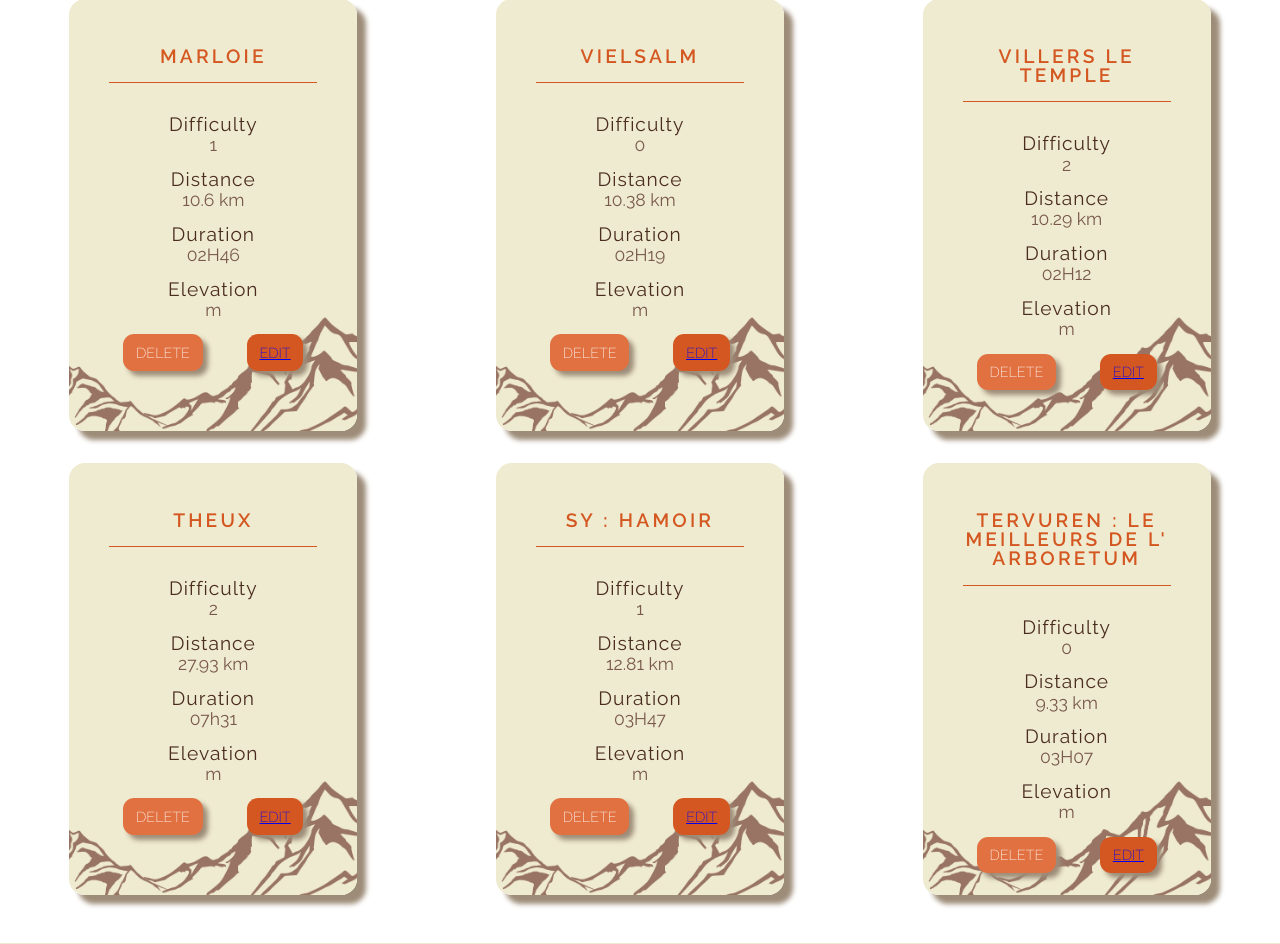
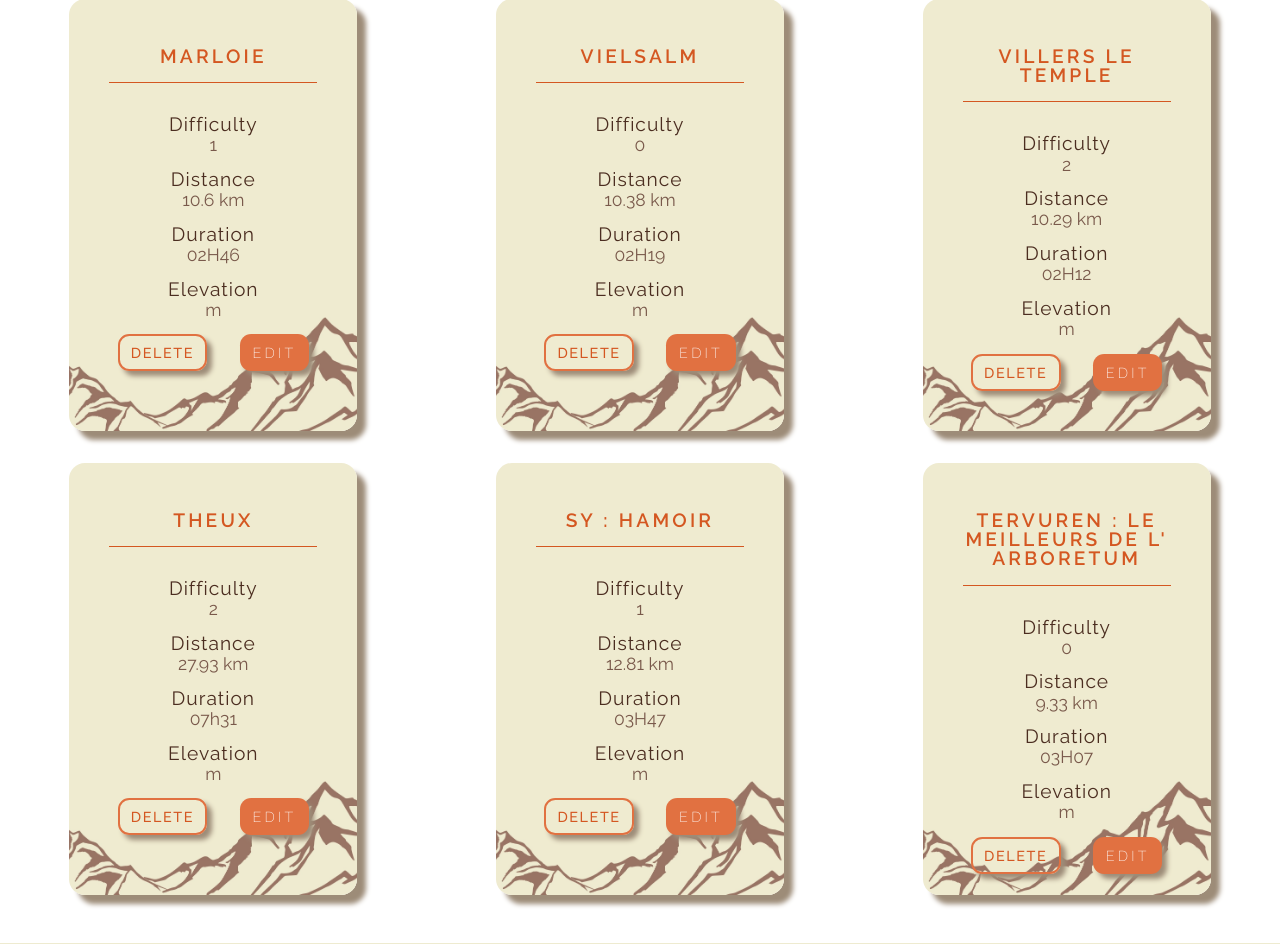
Before and after one commit to Fradven/hikingproject, a PHP site: page / in a window 1280 px wide. Shown: the part 649-1593 px from the top of the page. Run offline with PHP 8.4, Linux system fonts and the light colour scheme; data comes from the database, SQL or seed files in the repository; data that the repository does not hold is empty.

Commit message:
effet boutons

```diff
--- a/src/sass/layout/_body.scss
+++ b/src/sass/layout/_body.scss
@@ -109,30 +109,47 @@
     margin: 1rem 2rem;
 
     .delete{
-                background-color: $light-orange-color;
                 text-decoration: none;
-                padding: 0.6rem 0.8rem;
+                padding: 0.5rem 0.7rem;
                 border-radius: 0.7rem;
                 font-family: 'Raleway', sans-serif;
-                font-weight: 200;
+                font-weight: 500;
                 font-size: 0.9rem;
-                color: $white-color;
+                color: $dark-orange-color;
+                background-color: transparent;
                 text-align: center;
-                border: none;
+                border: solid 2px $light-orange-color;
                 box-shadow: 5px 5px 5px $gray-color;
+                letter-spacing: 0.1rem;
     }
+    .delete:hover {
+        background: $dark-orange-color;
+        opacity: 0.9;
+        color: white;
+        box-shadow: 0.625em 0.625em 0.37em $brown-color;
+      }
     .modify{
-        background-color: $dark-orange-color;
+        background-color: $light-orange-color;
         padding: 0.6rem 0.8rem;
         border-radius: 0.7rem;
-        font-family: 'Raleway', sans-serif;
+        border: none;
+        box-shadow: 5px 5px 5px $gray-color;
+        a{
+            text-decoration: none;
+            font-family: 'Raleway', sans-serif;
         font-weight: 200;
         font-size: 0.9rem;
         color: $white-color;
         text-align: center;
-        border: none;
-        box-shadow: 5px 5px 5px $gray-color;
+            letter-spacing: 0.2rem;
+        }
 }
+.modify:hover {
+    background: $dark-orange-color;
+    opacity: 0.9;
+    color: white;
+    box-shadow: 0.625em 0.625em 0.37em $brown-color;
+  }
 }
 }
 .no_trails_found{
--- a/src/sass/main.css
+++ b/src/sass/main.css
@@ -431,32 +431,54 @@ footer p {
 }
 
 .afficher_hikes .card__ctn-btn .delete {
+  text-decoration: none;
+  padding: 0.5rem 0.7rem;
+  border-radius: 0.7rem;
+  font-family: 'Raleway', sans-serif;
+  font-weight: 500;
+  font-size: 0.9rem;
+  color: #D45721;
+  background-color: transparent;
+  text-align: center;
+  border: solid 2px #E17141;
+  -webkit-box-shadow: 5px 5px 5px #9D8C78;
+          box-shadow: 5px 5px 5px #9D8C78;
+  letter-spacing: 0.1rem;
+}
+
+.afficher_hikes .card__ctn-btn .delete:hover {
+  background: #D45721;
+  opacity: 0.9;
+  color: white;
+  -webkit-box-shadow: 0.625em 0.625em 0.37em #4B2D20;
+          box-shadow: 0.625em 0.625em 0.37em #4B2D20;
+}
+
+.afficher_hikes .card__ctn-btn .modify {
   background-color: #E17141;
-  text-decoration: none;
   padding: 0.6rem 0.8rem;
   border-radius: 0.7rem;
+  border: none;
+  -webkit-box-shadow: 5px 5px 5px #9D8C78;
+          box-shadow: 5px 5px 5px #9D8C78;
+}
+
+.afficher_hikes .card__ctn-btn .modify a {
+  text-decoration: none;
   font-family: 'Raleway', sans-serif;
   font-weight: 200;
   font-size: 0.9rem;
   color: #fff;
   text-align: center;
-  border: none;
-  -webkit-box-shadow: 5px 5px 5px #9D8C78;
-          box-shadow: 5px 5px 5px #9D8C78;
+  letter-spacing: 0.2rem;
 }
 
-.afficher_hikes .card__ctn-btn .modify {
-  background-color: #D45721;
-  padding: 0.6rem 0.8rem;
-  border-radius: 0.7rem;
-  font-family: 'Raleway', sans-serif;
-  font-weight: 200;
-  font-size: 0.9rem;
-  color: #fff;
-  text-align: center;
-  border: none;
-  -webkit-box-shadow: 5px 5px 5px #9D8C78;
-          box-shadow: 5px 5px 5px #9D8C78;
+.afficher_hikes .card__ctn-btn .modify:hover {
+  background: #D45721;
+  opacity: 0.9;
+  color: white;
+  -webkit-box-shadow: 0.625em 0.625em 0.37em #4B2D20;
+          box-shadow: 0.625em 0.625em 0.37em #4B2D20;
 }
 
 .afficher_hikes .no_trails_found {
```
Also changed, not shown: 1 other file.
